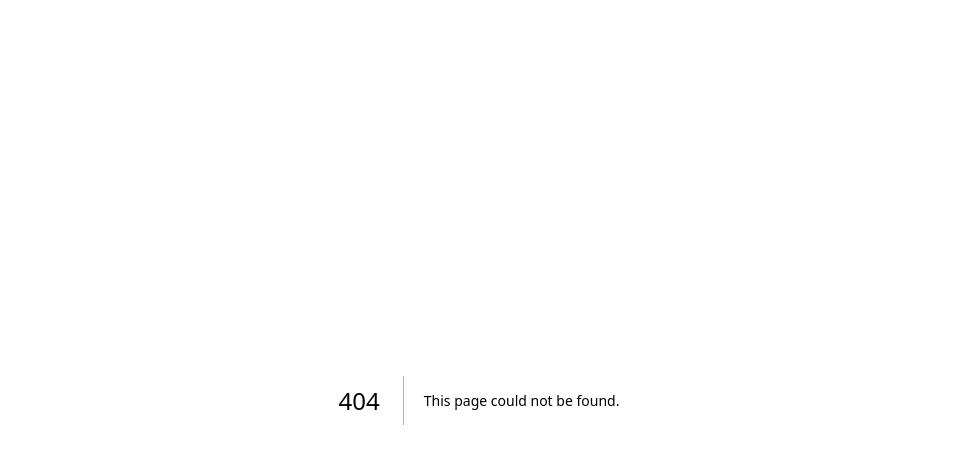
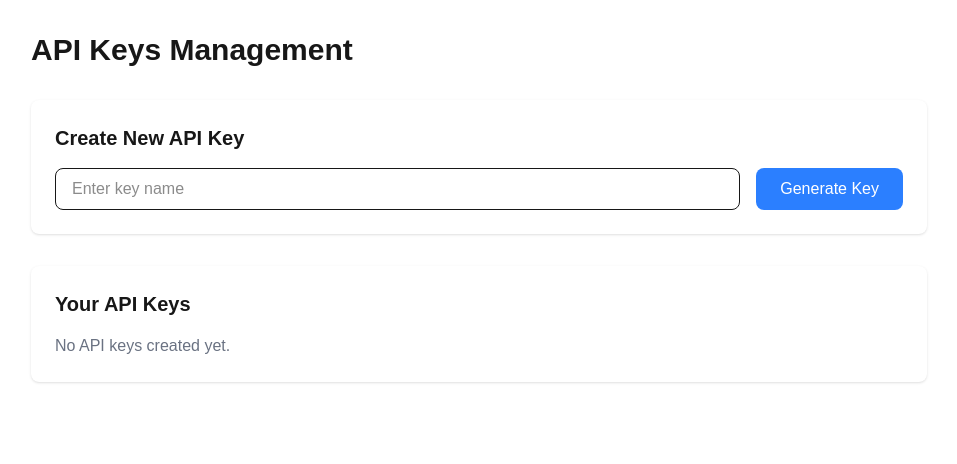
Before and after one commit to elitecod3r/cursor_dandi, a Next.js app: page /dashboard in a window 1280 px wide. Before the commit this address had no page. Shown: the top 464 px of the page, without its empty margins (161-1118 px from the left). Built offline with nearby package versions, Linux system fonts and the light colour scheme.

Commit message:
Add button to show api key dashboard

```diff
--- /dev/null
+++ b/src/app/dashboard/page.js
@@ -0,0 +1,87 @@
+'use client';
+
+import { useState } from 'react';
+
+export default function ApiKeysPage() {
+  const [apiKeys, setApiKeys] = useState([]);
+  const [newKeyName, setNewKeyName] = useState('');
+
+  const generateNewKey = () => {
+    if (!newKeyName.trim()) return;
+
+    const newKey = {
+      id: Date.now(),
+      name: newKeyName,
+      key: `key_${Math.random().toString(36).substring(2)}${Date.now().toString(36)}`,
+      createdAt: new Date().toISOString()
+    };
+
+    setApiKeys([...apiKeys, newKey]);
+    setNewKeyName('');
+  };
+
+  const deleteKey = (id) => {
+    setApiKeys(apiKeys.filter(key => key.id !== id));
+  };
+
+  return (
+    <div className="min-h-screen p-8">
+      <div className="max-w-4xl mx-auto">
+        <h1 className="text-3xl font-bold mb-8">API Keys Management</h1>
+
+        {/* Create new key section */}
+        <div className="bg-white dark:bg-gray-800 rounded-lg p-6 mb-8 shadow-sm">
+          <h2 className="text-xl font-semibold mb-4">Create New API Key</h2>
+          <div className="flex gap-4">
+            <input
+              type="text"
+              value={newKeyName}
+              onChange={(e) => setNewKeyName(e.target.value)}
+              placeholder="Enter key name"
+              className="flex-1 px-4 py-2 border rounded-lg focus:outline-none focus:ring-2 focus:ring-blue-500 dark:bg-gray-700 dark:border-gray-600"
+            />
+            <button
+              onClick={generateNewKey}
+              className="px-6 py-2 bg-blue-500 text-white rounded-lg hover:bg-blue-600 transition-colors"
+            >
+              Generate Key
+            </button>
+          </div>
+        </div>
+
+        {/* API Keys list */}
+        <div className="bg-white dark:bg-gray-800 rounded-lg p-6 shadow-sm">
+          <h2 className="text-xl font-semibold mb-4">Your API Keys</h2>
+
+          {apiKeys.length === 0 ? (
+            <p className="text-gray-500 dark:text-gray-400">No API keys created yet.</p>
+          ) : (
+            <div className="space-y-4">
+              {apiKeys.map(key => (
+                <div key={key.id} className="border dark:border-gray-700 rounded-lg p-4">
+                  <div className="flex justify-between items-start">
+                    <div>
+                      <h3 className="font-medium">{key.name}</h3>
+                      <p className="text-sm text-gray-500 dark:text-gray-400 mt-1">
+                        Created: {new Date(key.createdAt).toLocaleDateString()}
+                      </p>
+                      <p className="font-mono text-sm mt-2 bg-gray-100 dark:bg-gray-700 p-2 rounded">
+                        {key.key}
+                      </p>
+                    </div>
+                    <button
+                      onClick={() => deleteKey(key.id)}
+                      className="text-red-500 hover:text-red-600 transition-colors"
+                    >
+                      Delete
+                    </button>
+                  </div>
+                </div>
+              ))}
+            </div>
+          )}
+        </div>
+      </div>
+    </div>
+  );
+}
--- a/src/app/page.js
+++ b/src/app/page.js
@@ -1,4 +1,5 @@
 import Image from "next/image";
+import Link from "next/link";
 
 export default function Home() {
   return (
@@ -26,6 +27,15 @@ export default function Home() {
         </ol>
 
         <div className="flex gap-4 items-center flex-col sm:flex-row">
+          <Link
+            className="rounded-full border border-solid border-transparent transition-colors flex items-center justify-center bg-purple-600 text-white gap-2 hover:bg-purple-700 font-medium text-sm sm:text-base h-10 sm:h-12 px-4 sm:px-5 sm:w-auto"
+            href="/dashboard"
+          >
+            <svg className="w-5 h-5" fill="none" stroke="currentColor" viewBox="0 0 24 24" xmlns="http://www.w3.org/2000/svg">
+              <path strokeLinecap="round" strokeLinejoin="round" strokeWidth="2" d="M15 7a2 2 0 012 2m4 0a6 6 0 01-7.743 5.743L11 17H9v2H7v2H4a1 1 0 01-1-1v-2.586a1 1 0 01.293-.707l5.964-5.964A6 6 0 1121 9z"></path>
+            </svg>
+            Manage API Keys
+          </Link>
           <a
             className="rounded-full border border-solid border-transparent transition-colors flex items-center justify-center bg-foreground text-background gap-2 hover:bg-[#383838] dark:hover:bg-[#ccc] font-medium text-sm sm:text-base h-10 sm:h-12 px-4 sm:px-5 sm:w-auto"
             href="https://vercel.com/new?utm_source=create-next-app&utm_medium=appdir-template-tw&utm_campaign=create-next-app"
```
